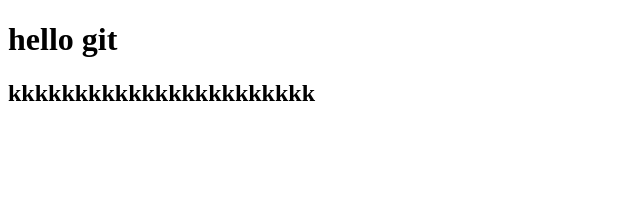
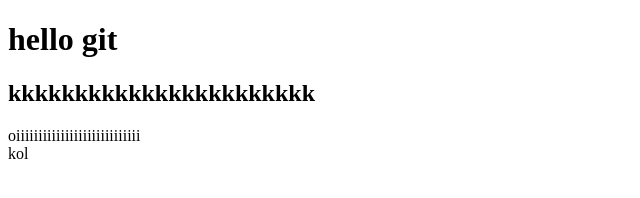
Before and after one commit to mhmdjamal/frontend2, a plain HTML site: page index.html in a window 1280 px wide. Shown: the whole page, without its empty margins (0-640 px from the left). Drawn offline with Linux system fonts and the light colour scheme.

Commit message:
second comment

```diff
--- a/index.html
+++ b/index.html
@@ -9,5 +9,7 @@
 <body>
     <h1>hello git</h1>
     <h2>kkkkkkkkkkkkkkkkkkkkkkk</h2>
+    oiiiiiiiiiiiiiiiiiiiiiiiiiiii
+    <div>kol </div>
 </body>
 </html>
```
